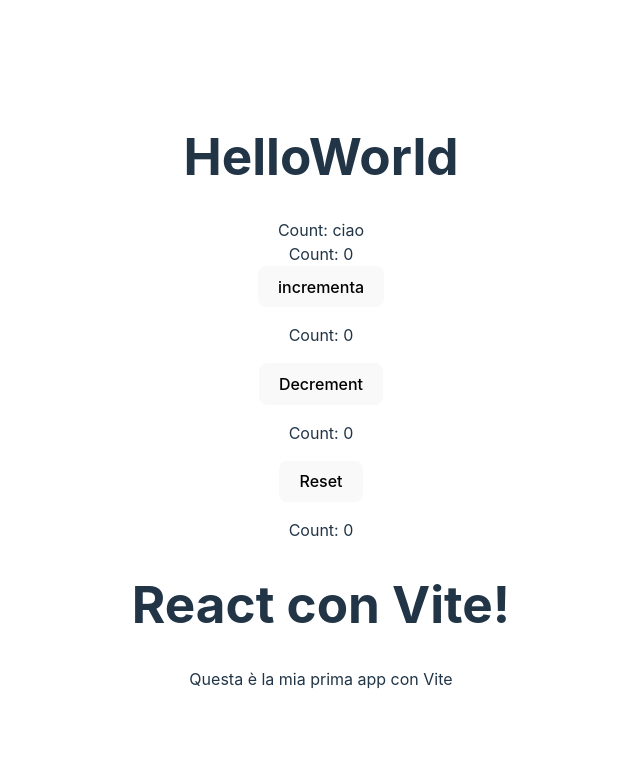
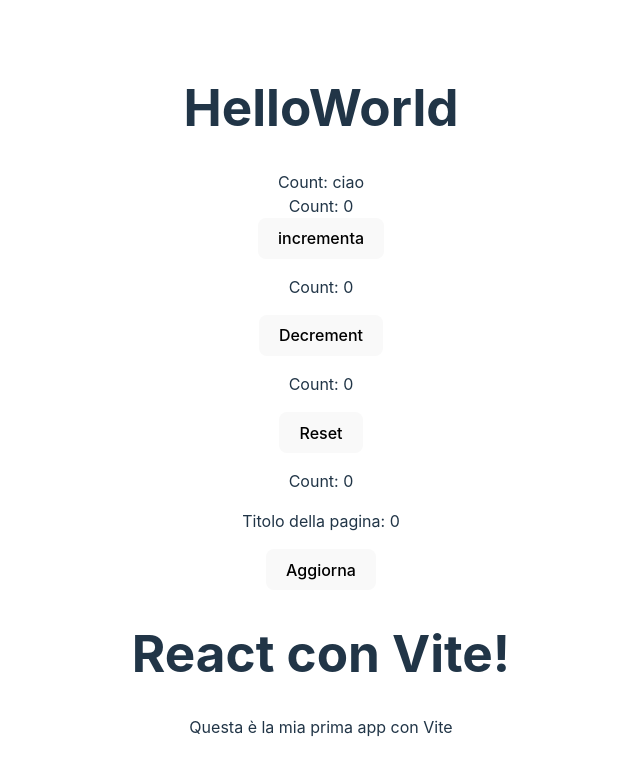
Before and after one commit to marinademinescu/nicoleo-react, a React (Vite) app: page / in a window 1280 px wide. Shown: the top 776 px of the page, without its empty margins (319-959 px from the left). Built offline with nearby package versions, Linux system fonts and the light colour scheme.

Commit message:
useEffect

```diff
--- a/src/App.jsx
+++ b/src/App.jsx
@@ -6,6 +6,7 @@
 import Increment from './components/Increment/Increment';
 import Decrement from './components/Decrement/Decrement';
 import Reset from './components/Reset/Reset';
+import UseEffect from './components/UseEffect/UseEffect';
 
 function App() {
 
@@ -18,6 +19,7 @@
       <Increment />
       <Decrement />
       <Reset />
+      <UseEffect />
       <h1>React con Vite!</h1>
       <p>Questa è la mia prima app con Vite</p>
     </div>
--- /dev/null
+++ b/src/components/UseEffect/UseEffect.jsx
@@ -0,0 +1,18 @@
+import { useState, useEffect } from 'react';
+
+const UseEffect = () => {
+  const [counter, setCounter] = useState(0);
+
+  useEffect(() => {
+    document.title = `Titolo della Pagina: ${counter}`;
+  }, [counter]);
+
+  return (
+    <div>
+      <p>Titolo della pagina: {counter}</p>
+      <button onClick={() => setCounter(counter + 1)}>Aggiorna</button>
+    </div>
+  );
+};
+
+export default UseEffect;
```
